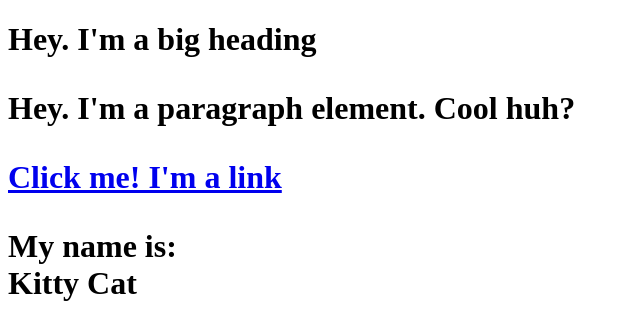
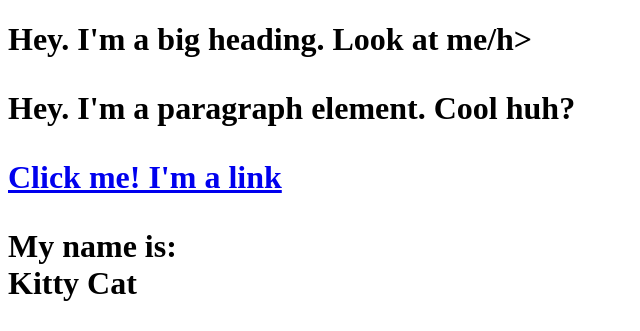
Before and after one commit to ShawnMatijevich/Cartoon-Hero, a plain HTML site: page test.html in a window 1280 px wide. Shown: the top 331 px of the page, without its empty margins (0-640 px from the left). Drawn offline with Linux system fonts and the light colour scheme; grey boxes are pictures that could not be loaded.

Commit message:
changed "fat" to heading

```diff
--- a/test.html
+++ b/test.html
@@ -4,7 +4,7 @@
 	<title>TestPage</title>
 </head>
 	<body>
-	<h1> Hey. I'm a big heading</h>
+	<h1> Hey. I'm a big heading. Look at me/h>
 	<p>Hey.  I'm a <b>paragraph</b> element.  Cool huh?</p>
 	<a href="https://google.com" target="_blank" title="Let's go to Google">Click me!  I'm a link</a>
 	<p>My name is:<br>
```
